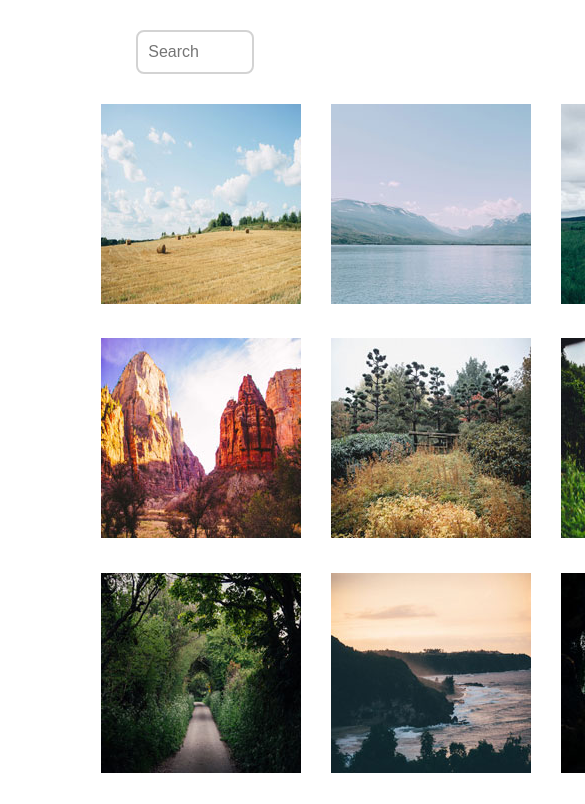
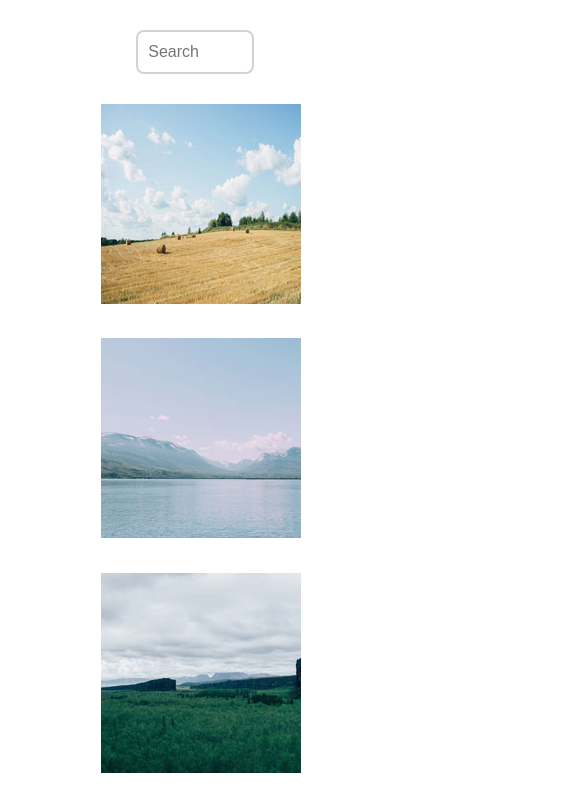
Before and after one commit to SavannaWilliams/techdegree-project-5, a plain HTML site: page index.html in a window 390 px wide. Shown: the top 804 px of the page, 585 px wide, since content can reach past the window. Drawn offline with nearby package versions, Linux system fonts and the light colour scheme.

Commit message:
Fix responsive width issue.

```diff
--- a/css/styles.css
+++ b/css/styles.css
@@ -28,10 +28,10 @@ input {
 
 main {
   display: grid;
-  grid-template-columns: repeat(4, minmax(200px, 1fr));
+  grid-template-columns: repeat(auto-fit, minmax(200px, 1fr));
   grid-template-rows: repeat(3, 1fr);
   gap: 30px;
-  width: 60%;
+  max-width: 60%;
   margin: 0 auto;
 }
 
```
